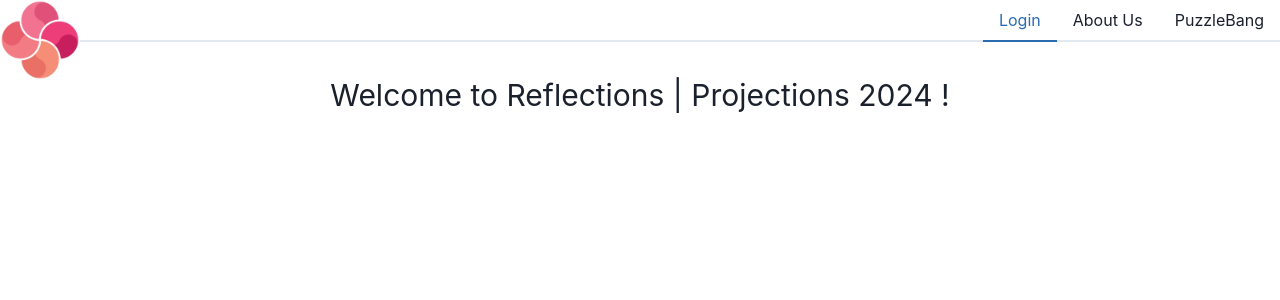
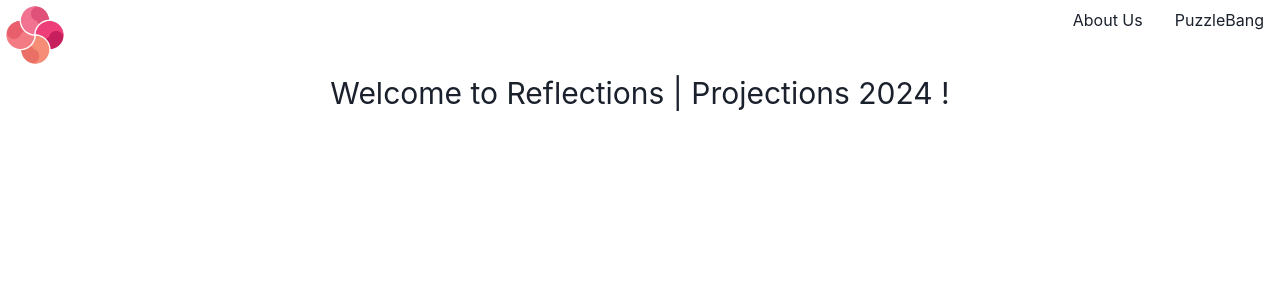
Before and after one commit to ReflectionsProjections/rp-web-2024, a React (Vite) app: page / in a window 1280 px wide. Shown: the top 300 px of the page. Built offline with nearby package versions, Linux system fonts and the light colour scheme.

Commit message:
landingpage

```diff
--- a/src/customTheme.ts
+++ b/src/customTheme.ts
@@ -11,11 +11,10 @@ const baseText = {
   };
 export const logoStyle = {
 	position: "absolute" as const,
-	top: "0",
-	left: "0",
+	top: "5px",
+	left: "5px",
 
 };
-
 
 export const customTheme = extendTheme({
 	colors: {
--- a/src/routes/LandingPage.tsx
+++ b/src/routes/LandingPage.tsx
@@ -1,13 +1,11 @@
-import { Text, Button, Box} from "@chakra-ui/react";
+import { Text, Button, Box, Image, HStack, Stack} from "@chakra-ui/react";
 import { NavBar } from "./NavBar";
-import { Image } from '@chakra-ui/react'
 import { logoStyle } from "../customTheme";
 
 
 interface LandingPageProps {
     text: string;
 }
-
 export function LandingPage ({text}: LandingPageProps)
 {
 	return(
@@ -15,11 +13,10 @@ export function LandingPage ({text}: LandingPageProps)
         {}
         <NavBar />
         <Text variant="baseStyle">Welcome to Reflections | Projections 2024 ! </Text>
-        <Box boxSize= '80px' style = {logoStyle}>
-            <Image src= "rplogo.png" alt='R|P LOGO alt' />
-        </Box>
+        <HStack spacing="20px" style={logoStyle}>
+                <Image src="rplogo.png" alt="R|P LOGO alt" boxSize="60px" />
+        </HStack>
 		</>
 	);
 }
-
 export default LandingPage;
--- a/src/routes/NavBar.tsx
+++ b/src/routes/NavBar.tsx
@@ -3,13 +3,11 @@ import { Tabs, TabList, TabPanels, Tab, TabPanel } from '@chakra-ui/react';
 
 export function NavBar() {
   return (
-    <Tabs align = "end">
+    <Tabs align = 'end' variant = "unstyled">
       <TabList>
-        <Tab>Login</Tab>
         <Tab>About Us</Tab>
         <Tab>PuzzleBang</Tab>
       </TabList>
-
       <TabPanels>
         <TabPanel>
         </TabPanel>
```
